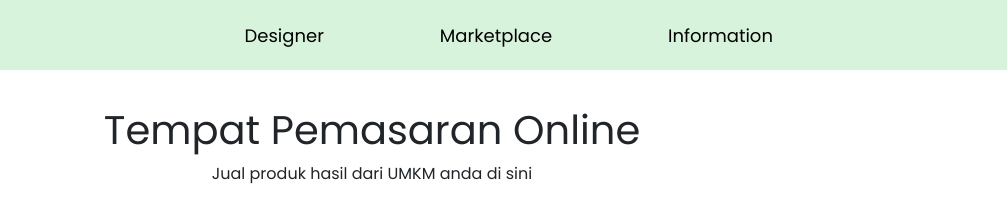
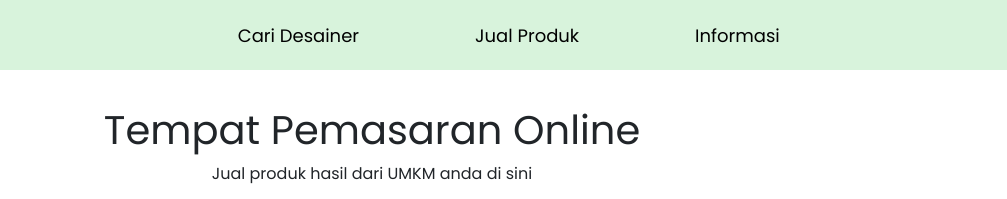
Before and after one commit to Nikosaur/jual, a plain HTML site: page produk.html in a window 1280 px wide. Shown: the top 199 px of the page, 273-1280 px from the left. Drawn offline with nearby package versions, Linux system fonts and the light colour scheme.

Commit message:
Update produk.html

```diff
--- a/produk.html
+++ b/produk.html
@@ -64,13 +64,13 @@ href="https://stackpath.bootstrapcdn.com/bootstrap/4.2.1/css/bootstrap.min.css">
               <div class="collapse navbar-collapse" id="navbarSupportedContent">
                 <ul class="navbar-nav me-auto mb-2 mb-lg-0 mx-auto">
                   <li class="nav-item">
-                    <a class="nav-link" href="#">Designer</a>
+                    <a class="nav-link" href="#">Cari Desainer</a>
                   </li>
                   <li class="nav-item">
-                    <a class="nav-link active" aria-current="page" href="#">Marketplace</a>
+                    <a class="nav-link active" aria-current="page" href="#">Jual Produk</a>
                   </li>
                   <li class="nav-item">
-                    <a class="nav-link" href="#">Information</a>
+                    <a class="nav-link" href="#">Informasi</a>
                   </li>
                 </ul>
               </div>
```
